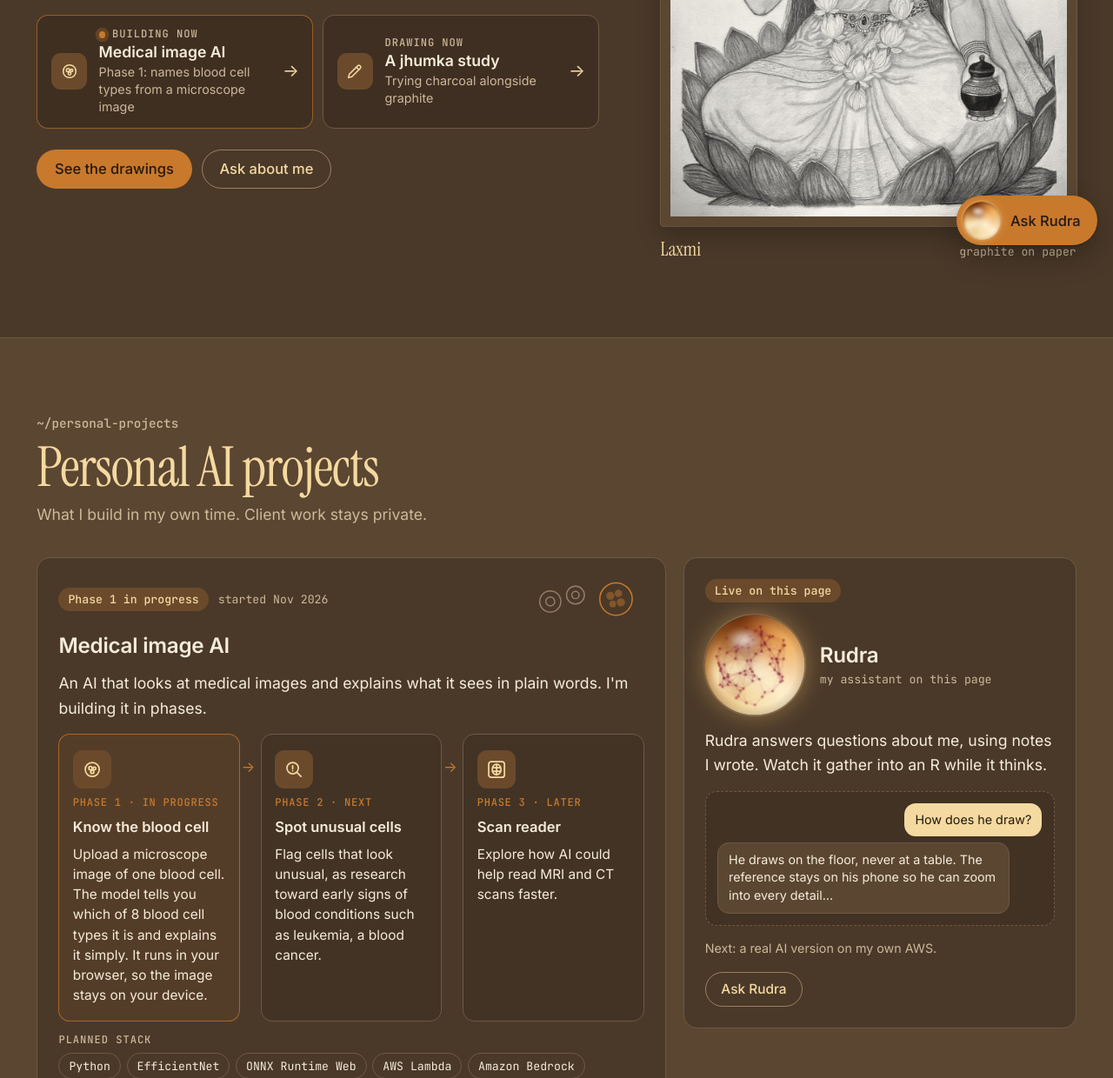
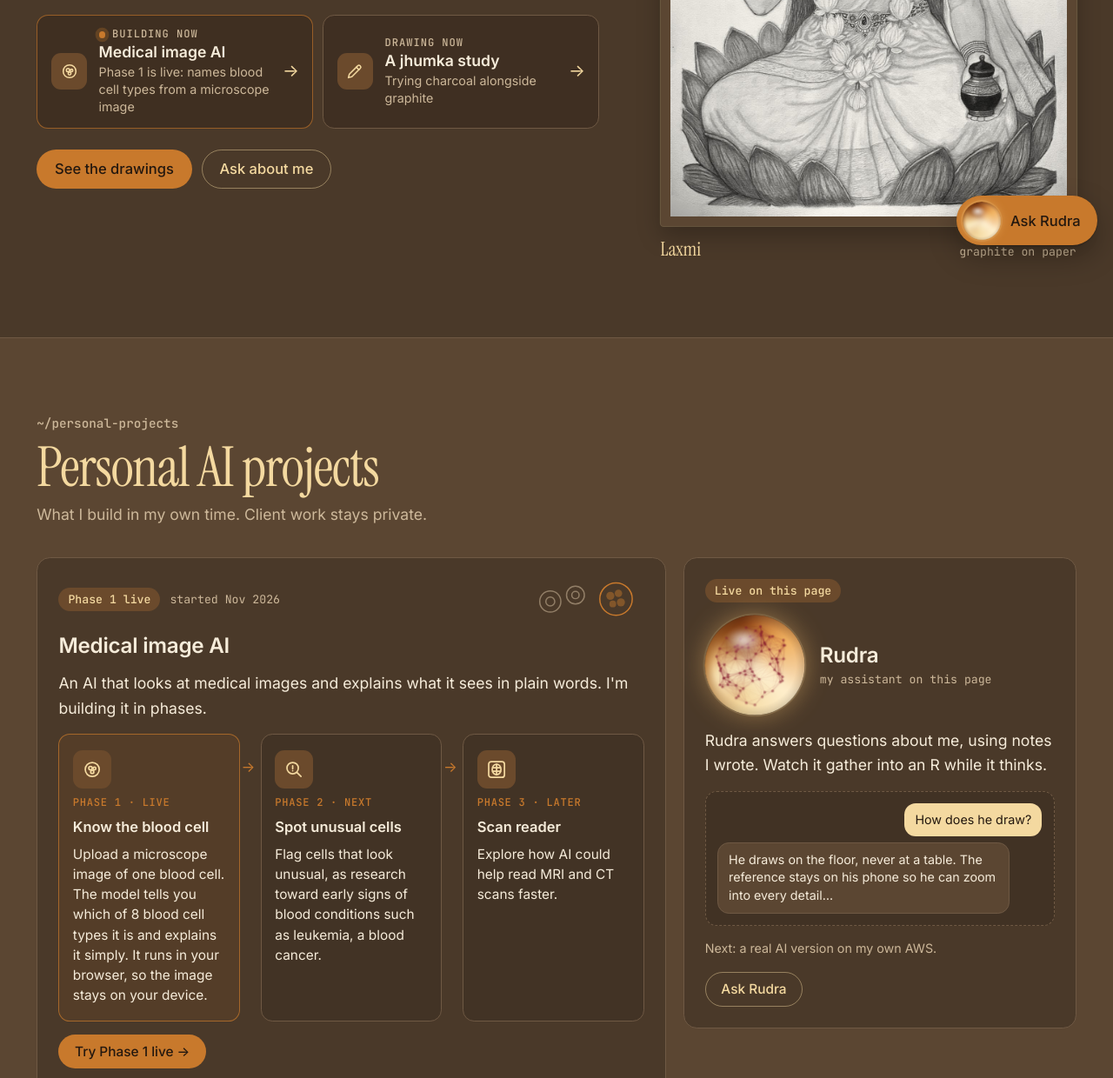
Before and after one commit to venkatR-code01/venkatR-code01.github.io, a plain HTML site: page index.html in a window 1280 px wide. Shown: the part 500-1740 px from the top of the page at 87% size. Drawn offline with Linux system fonts and the light colour scheme; animation ran at ten frames a second.

Commit message:
Phase 1 is live: add "Try Phase 1 live" button
Co-Authored-By: Claude Opus 5.5 <noreply@anthropic.com>
Claude-Session: https://claude.ai/code/session_015Jq2aD7spmtNZ949bdjxuy

```diff
--- a/index.html
+++ b/index.html
@@ -43,7 +43,7 @@
             <span class="now-body">
               <span class="now-label"><i class="dot" aria-hidden="true"></i>Building now</span>
               <span class="now-title">Medical image AI</span>
-              <span class="now-sub">Phase 1: names blood cell types from a microscope image</span>
+              <span class="now-sub">Phase 1 is live: names blood cell types from a microscope image</span>
             </span>
             <span class="now-go" aria-hidden="true">→</span>
           </a>
@@ -84,7 +84,7 @@
       <div class="projects">
         <article class="project">
           <div class="proj-top">
-            <span class="pill">Phase 1 in progress</span>
+            <span class="pill">Phase 1 live</span>
             <span class="meta">started Nov 2026</span>
             <svg class="cell-art" viewBox="0 0 132 48" fill="none" stroke-width="1.6" aria-hidden="true">
               <g class="rbc"><circle cx="17" cy="27" r="13"/><circle cx="17" cy="27" r="5.5"/><circle cx="48" cy="19" r="11"/><circle cx="48" cy="19" r="4.5"/></g>
@@ -97,7 +97,7 @@
           <ol class="flow">
             <li class="is-now">
               <span class="ico" aria-hidden="true"><svg viewBox="0 0 24 24" fill="none" stroke="currentColor" stroke-width="1.7" stroke-linecap="round" stroke-linejoin="round"><circle cx="12" cy="12" r="8"/><circle cx="10" cy="10.5" r="2"/><circle cx="14.5" cy="11" r="1.6"/><circle cx="12" cy="14.8" r="1.8"/></svg></span>
-              <span class="ph">Phase 1 · In progress</span>
+              <span class="ph">Phase 1 · Live</span>
               <b>Know the blood cell</b>
               <span class="txt">Upload a microscope image of one blood cell. The model tells you which of 8 blood cell types it is and explains it simply. It runs in your browser, so the image stays on your device.</span>
             </li>
@@ -114,8 +114,9 @@
               <span class="txt">Explore how AI could help read MRI and CT scans faster.</span>
             </li>
           </ol>
+          <a class="btn btn-primary btn-sm" href="phase1.html">Try Phase 1 live →</a>
           <div class="stack">
-            <span class="stack-label">Planned stack</span>
+            <span class="stack-label">Stack</span>
             <ul class="chips">
               <li>Python</li><li>EfficientNet</li><li>ONNX Runtime Web</li><li>AWS Lambda</li><li>Amazon Bedrock</li>
             </ul>
```
